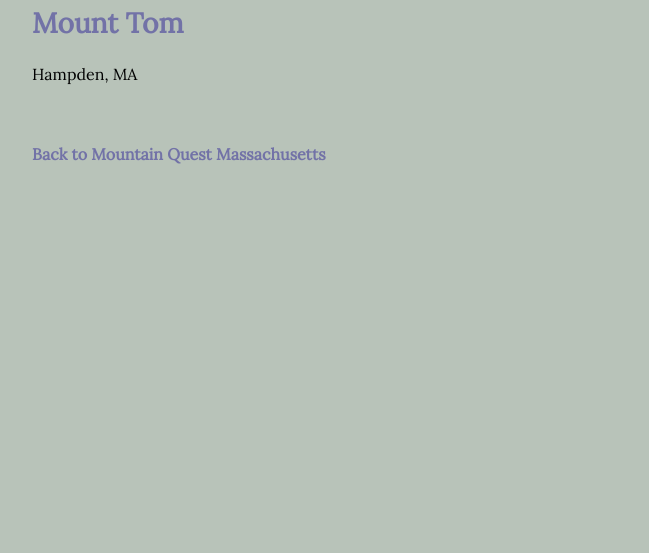
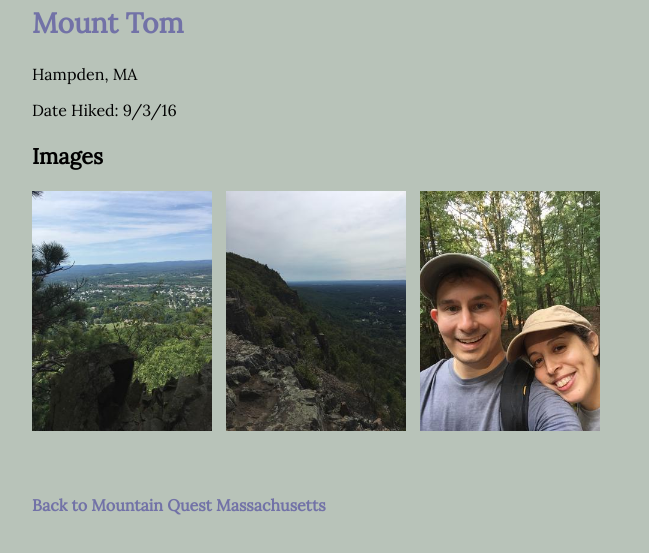
Before and after one commit to mattfister/mountainquestma, a plain HTML site: page m/hampden-mt-tom.html in a window 1280 px wide. Shown: the part 93-646 px from the top of the page, without its empty margins (288-937 px from the left). Drawn offline with Linux system fonts and the light colour scheme.

Commit message:
Add images

```diff
--- a/m/hampden-mt-tom.html
+++ b/m/hampden-mt-tom.html
@@ -16,6 +16,15 @@
 <p>
 Hampden, MA</p>
 
+<p>
+Date Hiked: 9/3/16</p>
+
+<h3>
+Images</h3>
+
+<a href="../img/hampden-mt-tom-1.jpg" target="blank"><img src="../thumbs/hampden-mt-tom-1.jpg" alt="Mount Tom" class="thumbnail"/img></a>
+<a href="../img/hampden-mt-tom-2.jpg" target="blank"><img src="../thumbs/hampden-mt-tom-2.jpg" alt="Mount Tom" class="thumbnail"/img></a>
+<a href="../img/hampden-mt-tom-3.jpg" target="blank"><img src="../thumbs/hampden-mt-tom-3.jpg" alt="Mount Tom" class="thumbnail"/img></a>
 <footer>
 
 <br>
```
Also changed, not shown: m/berkshire-monument-mountain.html (+7 -0 lines), img/berkshire-monument-mountain-1.jpg (added), img/hampden-mt-tom-3.jpg (added), thumbs/berkshire-monument-mountain-1.jpg (added), thumbs/hampden-mt-tom-1.jpg (added), thumbs/hampden-mt-tom-2.jpg (added), thumbs/hampden-mt-tom-3.jpg (added), thumbs/middlesex-gibbs-mountain-1.jpg, 5 other files.
